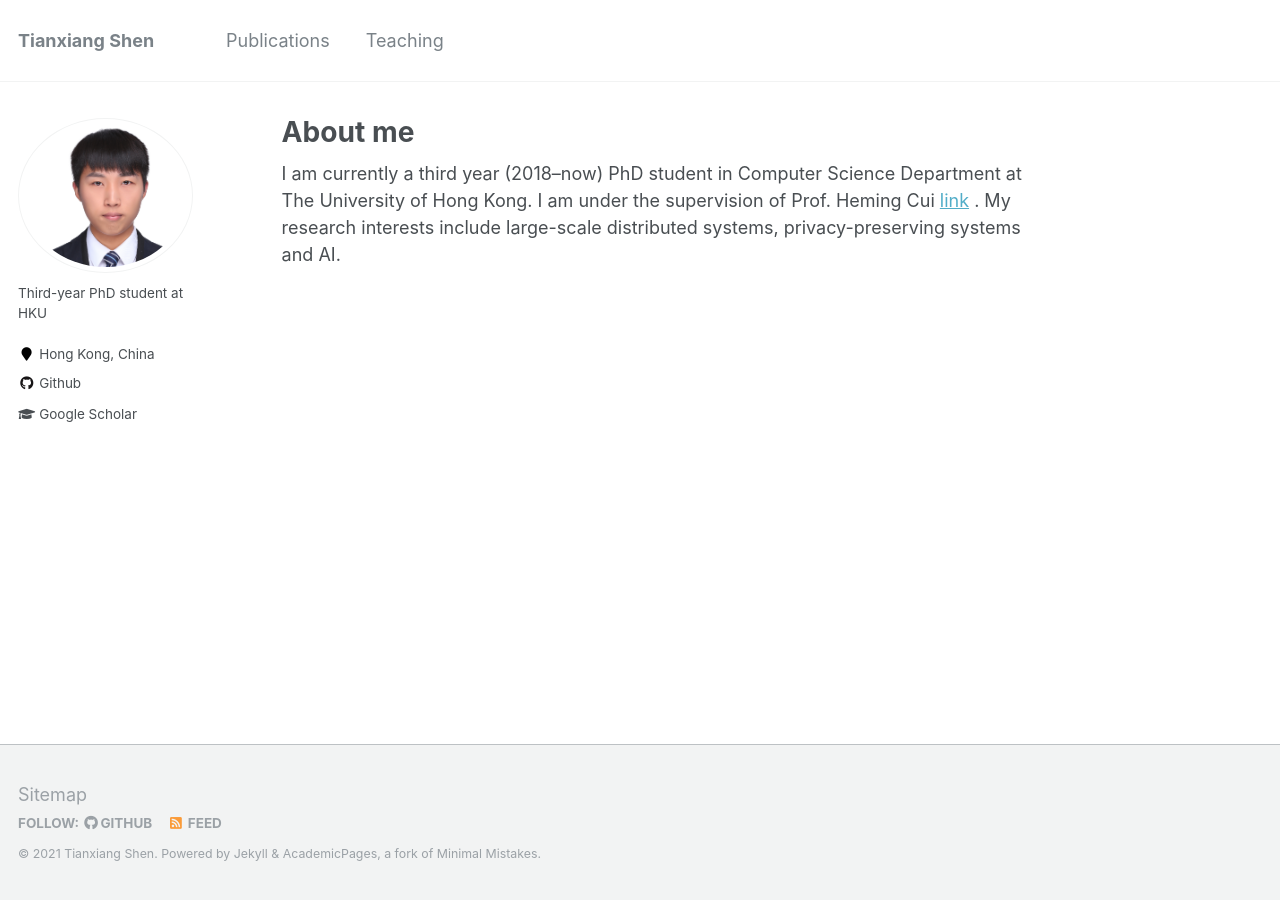
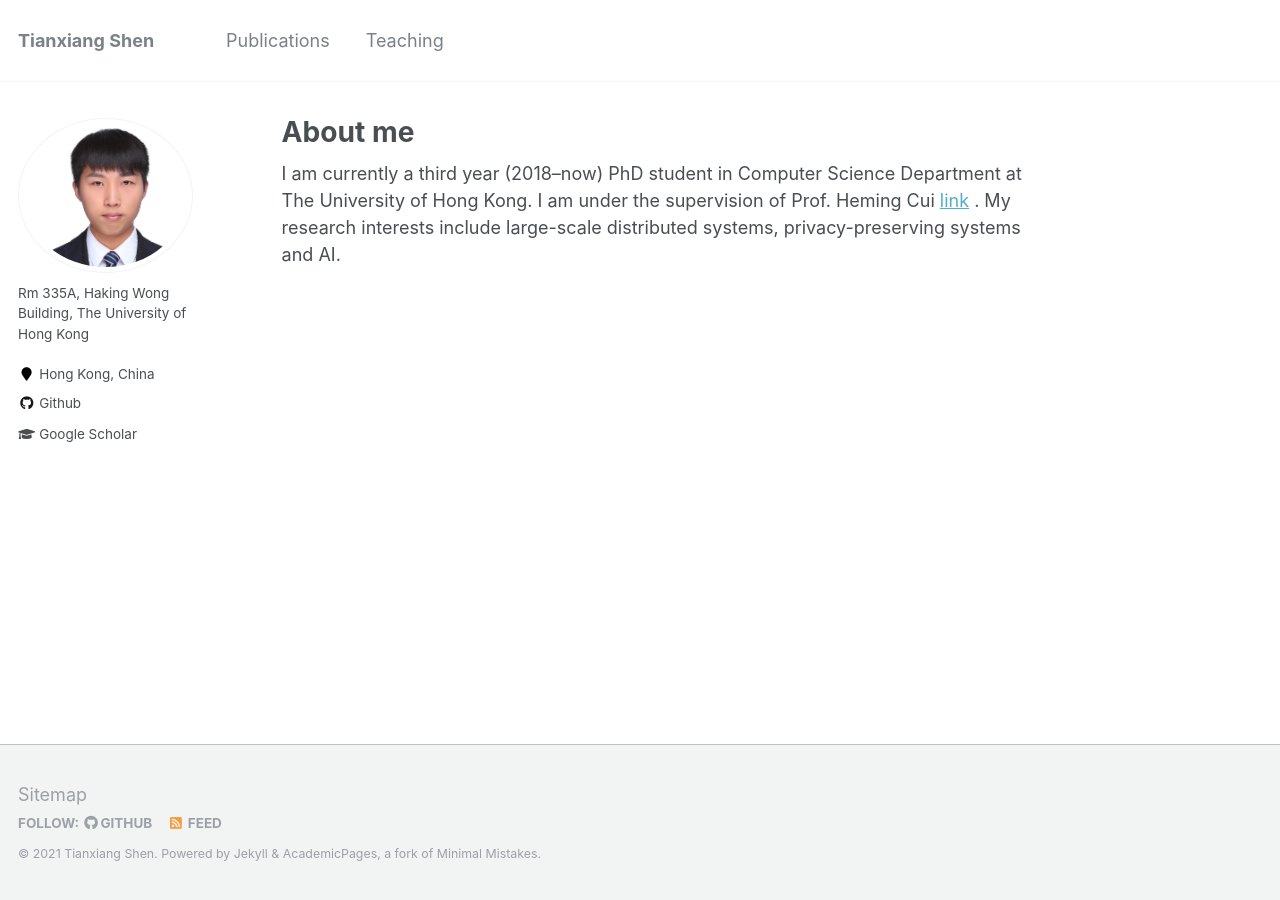
Before and after one commit to tianxiang999/tianxiang999.github.io, a Jekyll site: the page built from _pages/about.md, in a window 1280 px wide. Built offline with Jekyll 4.4.1, drawn with Linux system fonts in a browser that asks for light colours.

Commit message:
Update _config.yml

```diff
--- a/_config.yml
+++ b/_config.yml
@@ -82,7 +82,7 @@ analytics:
 author:
   # name             : "Tianxiang Shen"
   avatar           : "stx.png"
-  bio              : "Third-year PhD student at HKU"
+  bio              : "Rm 335A, Haking Wong Building, The University of Hong Kong"
   location         : "Hong Kong, China"
   employer         :
   # pubmed           : "https://www.ncbi.nlm.nih.gov/pubmed/?term=john+snow"
```
